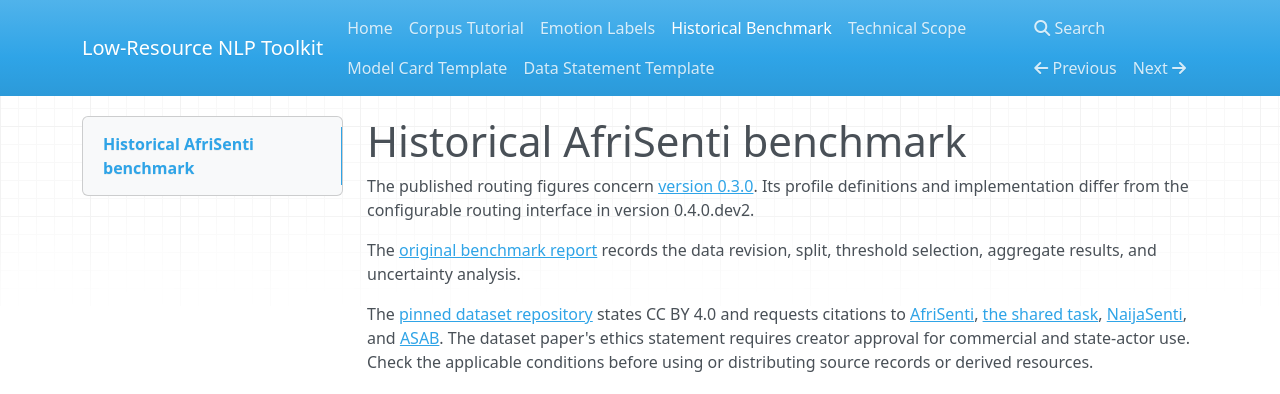
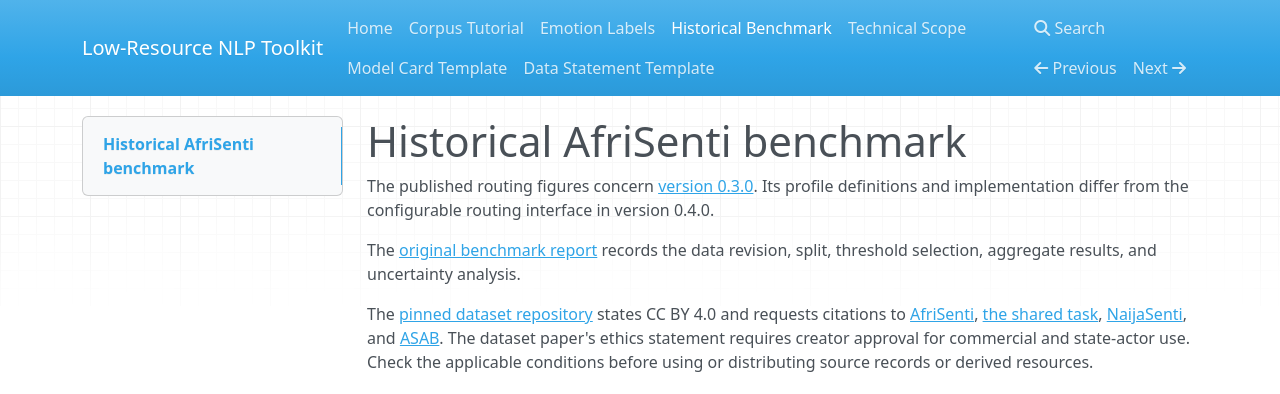
Before and after one commit to oyinkanchekwas/low-resource-nlp-toolkit, an MkDocs documentation site: the page built from docs/benchmark.md, in a window 1280 px wide. Shown: the top 394 px of the page. Built offline with MkDocs 1.6.1, drawn with Linux system fonts in a browser that asks for light colours; nearby versions of some CDN libraries.

Commit message:
Prepare version 0.4.0 (#5)
Keep package, citation, and documentation versions in step so installations and citations identify the same interface. Group the changes since 0.3.0 under one changelog entry and list Python 3.12 among the tested interpreters.

Keep the earlier benchmark measurements linked to version 0.3.0 and its language profiles.

```diff
--- a/docs/benchmark.md
+++ b/docs/benchmark.md
@@ -1,6 +1,6 @@
 # Historical AfriSenti benchmark
 
-The published routing figures concern [version 0.3.0](https://github.com/oyinkanchekwas/low-resource-nlp-toolkit/tree/v0.3.0). Its profile definitions and implementation differ from the configurable routing interface in version 0.4.0.dev2.
+The published routing figures concern [version 0.3.0](https://github.com/oyinkanchekwas/low-resource-nlp-toolkit/tree/v0.3.0). Its profile definitions and implementation differ from the configurable routing interface in version 0.4.0.
 
 The [original benchmark report](https://github.com/oyinkanchekwas/low-resource-nlp-toolkit/blob/v0.3.0/docs/benchmark.md) records the data revision, split, threshold selection, aggregate results, and uncertainty analysis.
 
--- a/pyproject.toml
+++ b/pyproject.toml
@@ -4,7 +4,7 @@ build-backend = "setuptools.build_meta"
 
 [project]
 name = "low-resource-nlp-toolkit"
-version = "0.4.0.dev2"
+version = "0.4.0"
 description = "Python tools for multilingual text preparation, language routing, code-switching analysis, and evaluation."
 readme = "README.md"
 requires-python = ">=3.9"
@@ -29,6 +29,7 @@ classifiers = [
   "Programming Language :: Python :: 3.9",
   "Programming Language :: Python :: 3.10",
   "Programming Language :: Python :: 3.11",
+  "Programming Language :: Python :: 3.12",
   "Topic :: Scientific/Engineering :: Artificial Intelligence",
   "Topic :: Text Processing :: Linguistic"
 ]
--- a/src/low_resource_nlp/_version.py
+++ b/src/low_resource_nlp/_version.py
@@ -1,3 +1,3 @@
 """Package version used by the CLI and release checks."""
 
-__version__ = "0.4.0.dev2"
+__version__ = "0.4.0"
```
Also changed, not shown: CHANGELOG.md (+16 -14 lines), README.md (+1 -1 lines), docs/scope.md (+1 -1 lines), 1 other file.
